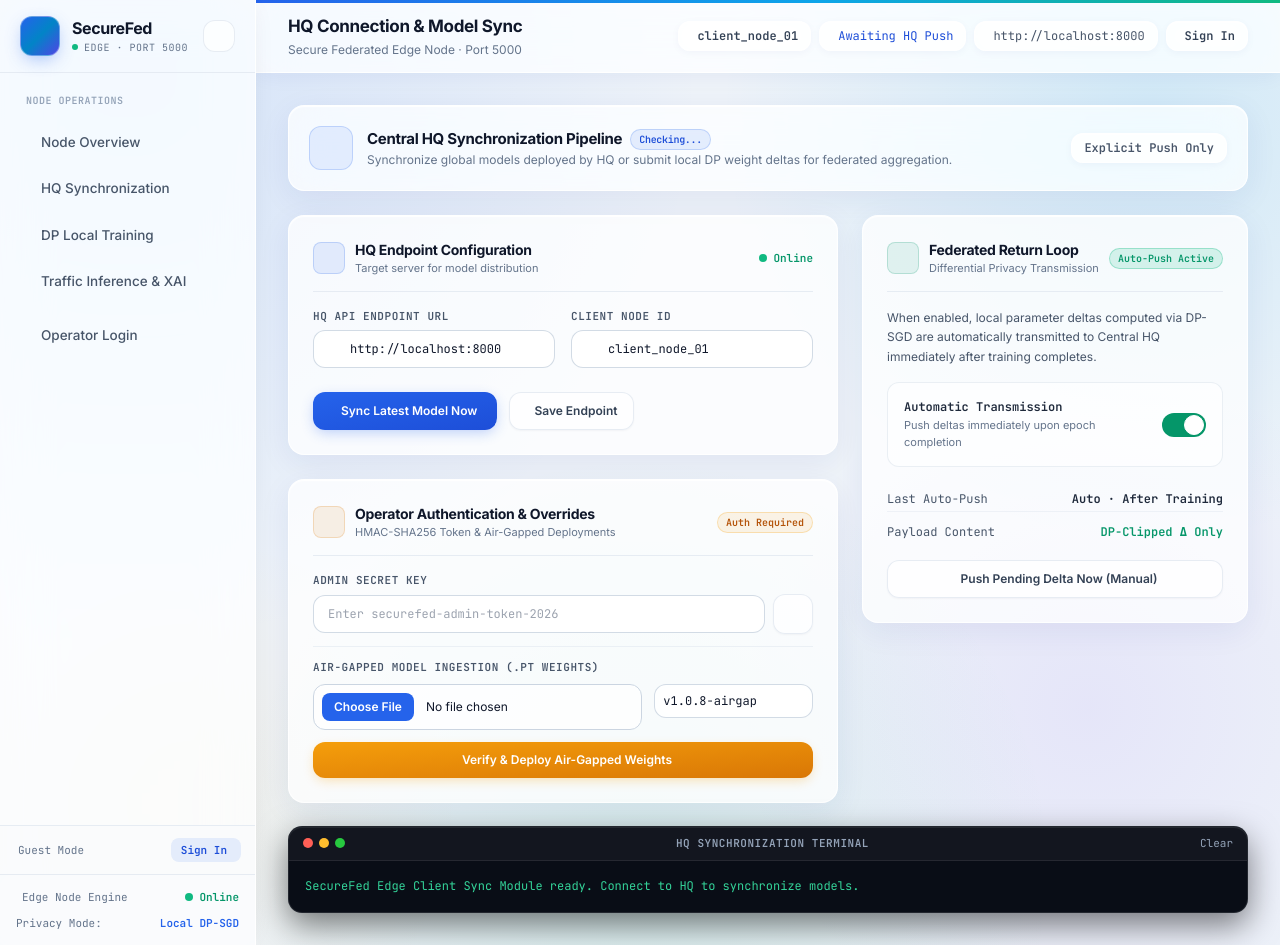
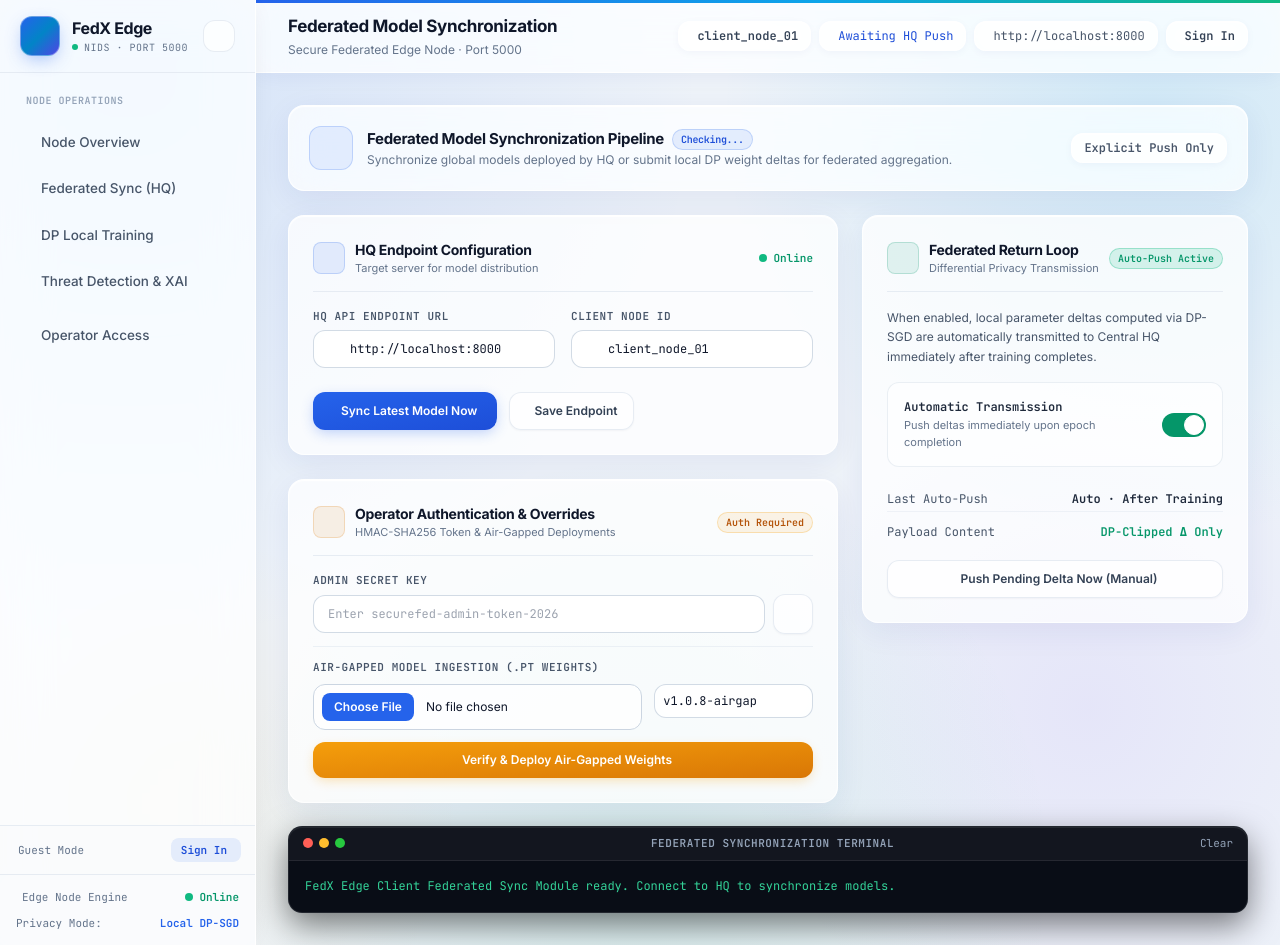
Before and after one commit to jehad005/FedX-NIDS, a Python web app: template Client Server/templates/sync.html in a window 1280 px wide. Run offline with Jinja, Linux system fonts and the light colour scheme; the template is opened without the code that fills it, so the values that code supplies are empty; some libraries are stand-ins or nearby versions.

Commit message:
feat: update navigation and brand naming to FedX Edge, Threat Detection and Federated Sync

```diff
--- a/Client Server/client_app.py
+++ b/Client Server/client_app.py
@@ -47,7 +47,7 @@ from pydantic import BaseModel
 from dp.differential_privacy import DPSGD
 
 app = FastAPI(
-    title="SecureFed-NIDS Edge Client",
+    title="FedX-NIDS Edge Client",
     description="Client node for localized training, DP-SGD, inference, and federated model sync with HQ.",
     version="1.0.0",
 )
--- a/Client Server/templates/base.html
+++ b/Client Server/templates/base.html
@@ -3,7 +3,7 @@
 <head>
     <meta charset="UTF-8">
     <meta name="viewport" content="width=device-width, initial-scale=1.0">
-    <title>{% block title %}SecureFed-NIDS Client{% endblock %}</title>
+    <title>{% block title %}FedX-NIDS Edge Client{% endblock %}</title>
     <!-- Fonts: Inter & JetBrains Mono -->
     <link rel="preconnect" href="https://fonts.googleapis.com">
     <link rel="preconnect" href="https://fonts.gstatic.com" crossorigin>
@@ -501,10 +501,10 @@
                     <i class="iconsax text-lg" icon-name="shield-tick"></i>
                 </div>
                 <div>
-                    <div class="font-heading text-base font-bold text-slate-900 dark:text-slate-100 group-hover:text-blue-600 dark:group-hover:text-blue-400 transition-colors leading-tight tracking-tight">SecureFed</div>
+                    <div class="font-heading text-base font-bold text-slate-900 dark:text-slate-100 group-hover:text-blue-600 dark:group-hover:text-blue-400 transition-colors leading-tight tracking-tight">FedX Edge</div>
                     <div class="font-mono text-[10px] uppercase tracking-wider text-slate-500 dark:text-slate-400 flex items-center gap-1.5 mt-0.5">
                         <span class="inline-block w-1.5 h-1.5 rounded-full bg-emerald-500"></span>
-                        <span>Edge · Port {{ state.edge_port or 5000 }}</span>
+                        <span>NIDS · Port {{ state.edge_port or 5000 }}</span>
                     </div>
                 </div>
             </a>
@@ -524,7 +524,7 @@
 
             <a href="/sync" class="edge-nav-link flex items-center gap-3 py-2.5 px-3 rounded-xl border-l-[3px] {% if active_page == 'sync' %}bg-gradient-to-r from-blue-600/12 to-sky-500/8 text-blue-700 border-blue-600 dark:from-blue-500/15 dark:to-sky-500/5 dark:text-blue-400 dark:border-blue-500 font-semibold shadow-[inset_0_0_0_1px_rgba(37,99,235,0.12)] translate-x-0.5{% else %}border-transparent text-slate-600 dark:text-slate-400 hover:bg-slate-100/70 dark:hover:bg-white/5 hover:text-slate-900 dark:hover:text-slate-100{% endif %}">
                 <i class="iconsax text-lg" icon-name="cloud-add"></i>
-                <span>HQ Synchronization</span>
+                <span>Federated Sync (HQ)</span>
             </a>
 
             <a href="/training" class="edge-nav-link flex items-center gap-3 py-2.5 px-3 rounded-xl border-l-[3px] {% if active_page == 'training' %}bg-gradient-to-r from-blue-600/12 to-sky-500/8 text-blue-700 border-blue-600 dark:from-blue-500/15 dark:to-sky-500/5 dark:text-blue-400 dark:border-blue-500 font-semibold shadow-[inset_0_0_0_1px_rgba(37,99,235,0.12)] translate-x-0.5{% else %}border-transparent text-slate-600 dark:text-slate-400 hover:bg-slate-100/70 dark:hover:bg-white/5 hover:text-slate-900 dark:hover:text-slate-100{% endif %}">
@@ -534,13 +534,13 @@
 
             <a href="/inference" class="edge-nav-link flex items-center gap-3 py-2.5 px-3 rounded-xl border-l-[3px] {% if active_page == 'inference' %}bg-gradient-to-r from-blue-600/12 to-sky-500/8 text-blue-700 border-blue-600 dark:from-blue-500/15 dark:to-sky-500/5 dark:text-blue-400 dark:border-blue-500 font-semibold shadow-[inset_0_0_0_1px_rgba(37,99,235,0.12)] translate-x-0.5{% else %}border-transparent text-slate-600 dark:text-slate-400 hover:bg-slate-100/70 dark:hover:bg-white/5 hover:text-slate-900 dark:hover:text-slate-100{% endif %}">
                 <i class="iconsax text-lg" icon-name="shield-search"></i>
-                <span>Traffic Inference &amp; XAI</span>
+                <span>Threat Detection &amp; XAI</span>
             </a>
 
             <div class="pt-2">
                 <a href="/login" class="edge-nav-link flex items-center gap-3 py-2.5 px-3 rounded-xl border-l-[3px] {% if active_page == 'login' %}bg-gradient-to-r from-blue-600/12 to-sky-500/8 text-blue-700 border-blue-600 dark:from-blue-500/15 dark:to-sky-500/5 dark:text-blue-400 dark:border-blue-500 font-semibold shadow-[inset_0_0_0_1px_rgba(37,99,235,0.12)] translate-x-0.5{% else %}border-transparent text-slate-600 dark:text-slate-400 hover:bg-slate-100/70 dark:hover:bg-white/5 hover:text-slate-900 dark:hover:text-slate-100{% endif %}">
                     <i class="iconsax text-lg" icon-name="key"></i>
-                    <span id="nav-login-label">Operator Login</span>
+                    <span id="nav-login-label">Operator Access</span>
                 </a>
             </div>
         </nav>
@@ -768,7 +768,7 @@ async function refreshHeader() {
                 opIcon.setAttribute('icon-name', 'lock-1');
                 opIcon.className = 'iconsax text-sm text-amber-500';
                 opPill.className = 'edge-pill-glass flex items-center gap-1.5 px-3 py-1.5 rounded-xl text-slate-700 dark:text-slate-200 hover:border-blue-500/60 transition-all cursor-pointer';
-                if (navLoginLabel) navLoginLabel.textContent = 'Operator Login';
+                if (navLoginLabel) navLoginLabel.textContent = 'Operator Access';
                 if (headerLogoutBtn) headerLogoutBtn.classList.add('hidden');
             }
         }
--- a/Client Server/templates/client_index.html
+++ b/Client Server/templates/client_index.html
@@ -1,5 +1,5 @@
 {% extends "base.html" %}
-{% block title %}Edge Node Overview · SecureFed Client{% endblock %}
+{% block title %}Edge Node Overview · FedX Edge Client{% endblock %}
 {% block page_heading %}Edge Node Overview{% endblock %}
 {% block content %}
 <div class="edge-stagger-stack space-y-6">
@@ -212,7 +212,7 @@
                         <div class="w-8 h-8 rounded-lg bg-blue-600/10 dark:bg-blue-500/15 border border-blue-600/20 dark:border-blue-500/30 flex items-center justify-center text-blue-600 dark:text-blue-400 group-hover:scale-110 transition-transform">
                             <i class="iconsax text-base" icon-name="cloud-add"></i>
                         </div>
-                        <span>01. HQ Synchronization</span>
+                        <span>01. Federated Sync (HQ)</span>
                     </span>
                     <i class="iconsax text-base text-slate-400 group-hover:text-blue-600 group-hover:translate-x-1 transition-all" icon-name="arrow-right-3"></i>
                 </div>
@@ -252,7 +252,7 @@
                         <div class="w-8 h-8 rounded-lg bg-emerald-600/10 dark:bg-emerald-500/15 border border-emerald-600/20 dark:border-emerald-500/30 flex items-center justify-center text-emerald-600 dark:text-emerald-400 group-hover:scale-110 transition-transform">
                             <i class="iconsax text-base" icon-name="shield-search"></i>
                         </div>
-                        <span>03. Traffic Inference &amp; XAI</span>
+                        <span>03. Threat Detection &amp; XAI</span>
                     </span>
                     <i class="iconsax text-base text-slate-400 group-hover:text-emerald-600 group-hover:translate-x-1 transition-all" icon-name="arrow-right-3"></i>
                 </div>
--- a/Client Server/templates/inference.html
+++ b/Client Server/templates/inference.html
@@ -1,6 +1,6 @@
 {% extends "base.html" %}
-{% block title %}Traffic Inference &amp; XAI · SecureFed Client{% endblock %}
-{% block page_heading %}Traffic Inference &amp; On-Device XAI{% endblock %}
+{% block title %}Threat Detection &amp; XAI · FedX Edge Client{% endblock %}
+{% block page_heading %}Threat Detection &amp; On-Device XAI{% endblock %}
 {% block content %}
 <div class="edge-stagger-stack max-w-6xl space-y-6">
 
--- a/Client Server/templates/sync.html
+++ b/Client Server/templates/sync.html
@@ -1,6 +1,6 @@
 {% extends "base.html" %}
-{% block title %}HQ Synchronization · SecureFed Client{% endblock %}
-{% block page_heading %}HQ Connection &amp; Model Sync{% endblock %}
+{% block title %}Federated Sync (HQ) · FedX Edge Client{% endblock %}
+{% block page_heading %}Federated Model Synchronization{% endblock %}
 {% block content %}
 <div class="edge-stagger-stack max-w-5xl space-y-6">
 
@@ -12,7 +12,7 @@
             </div>
             <div>
                 <h2 class="font-heading text-[15px] font-bold text-slate-900 dark:text-slate-100 flex flex-wrap items-center gap-2">
-                    <span>Central HQ Synchronization Pipeline</span>
+                    <span>Federated Model Synchronization Pipeline</span>
                     <span id="sync-status-badge" class="font-mono text-[10px] font-semibold px-2 py-0.5 rounded-full bg-blue-600/10 text-blue-700 dark:bg-blue-500/15 dark:text-blue-300 border border-blue-600/20">Checking...</span>
                 </h2>
                 <p class="text-xs text-slate-500 dark:text-slate-400 mt-0.5">
@@ -187,10 +187,10 @@
                 <span class="edge-terminal-dot dot-yellow"></span>
                 <span class="edge-terminal-dot dot-green"></span>
             </div>
-            <span class="text-[11px] font-mono text-slate-400 uppercase tracking-wider font-semibold">HQ Synchronization Terminal</span>
+            <span class="text-[11px] font-mono text-slate-400 uppercase tracking-wider font-semibold">Federated Synchronization Terminal</span>
             <button type="button" onclick="clearSyncTerminal()" class="text-[11px] font-mono text-slate-400 hover:text-white transition-colors">Clear</button>
         </div>
-        <pre id="sync-result" class="p-4 text-xs text-emerald-400 font-mono overflow-auto max-h-64 leading-relaxed">SecureFed Edge Client Sync Module ready. Connect to HQ to synchronize models.</pre>
+        <pre id="sync-result" class="p-4 text-xs text-emerald-400 font-mono overflow-auto max-h-64 leading-relaxed">FedX Edge Client Federated Sync Module ready. Connect to HQ to synchronize models.</pre>
     </div>
 
 </div>
--- a/Client Server/templates/training.html
+++ b/Client Server/templates/training.html
@@ -1,5 +1,5 @@
 {% extends "base.html" %}
-{% block title %}DP Local Training · SecureFed Client{% endblock %}
+{% block title %}DP Local Training · FedX Edge Client{% endblock %}
 {% block page_heading %}Local DP-SGD Training{% endblock %}
 {% block content %}
 <div class="edge-stagger-stack max-w-5xl space-y-6">
```
Also changed, not shown: Client Server/templates/login.html (+4 -4 lines).
